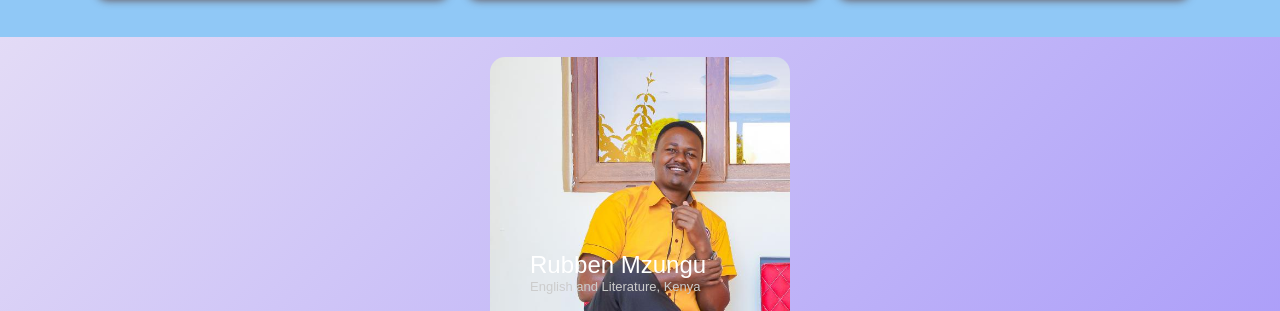
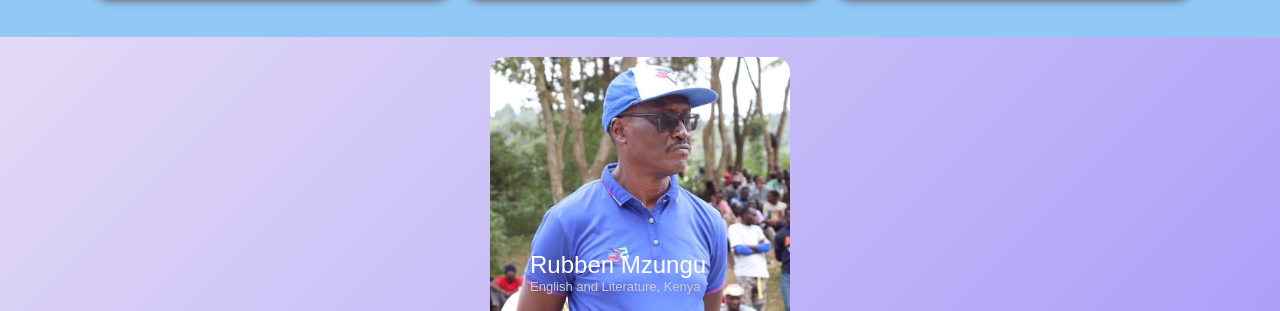
Before and after one commit to titus2023/DR_AGGREY_HIGH_SCHOOL.github.io, a plain HTML site: page index.html in a window 1280 px wide. Shown: the part 3314-3625 px from the top of the page. Drawn offline with nearby package versions, Linux system fonts and the light colour scheme.

Commit message:
Update index.css

```diff
--- a/index.css
+++ b/index.css
@@ -570,7 +570,7 @@ text-align: left;
     backface-visibility: hidden;
 }
 .card .card-inner .front{
-    background-image: url("Images/MZUNGU.jpg");
+    background-image: url("Images/zprinci.jpg");
     background-size: cover;
     background-position: center;
     padding: 60px 40px;
```
